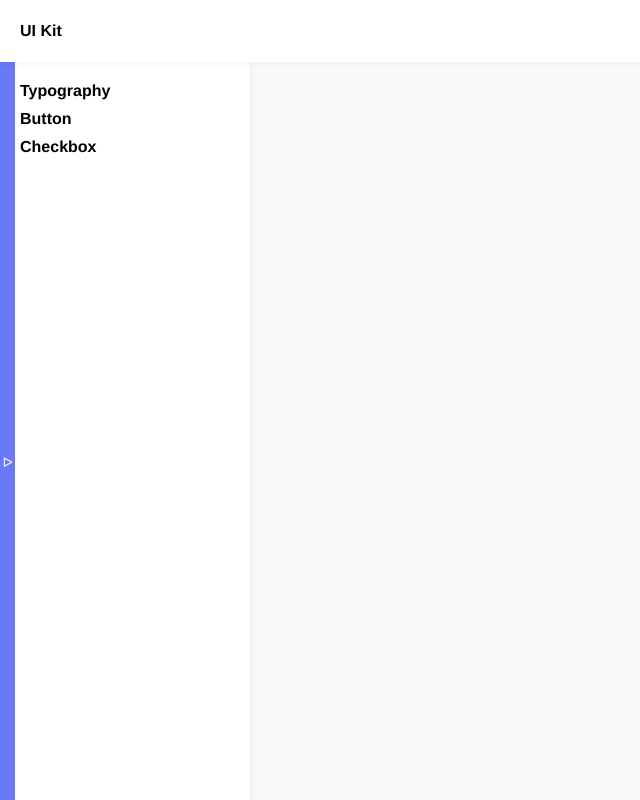
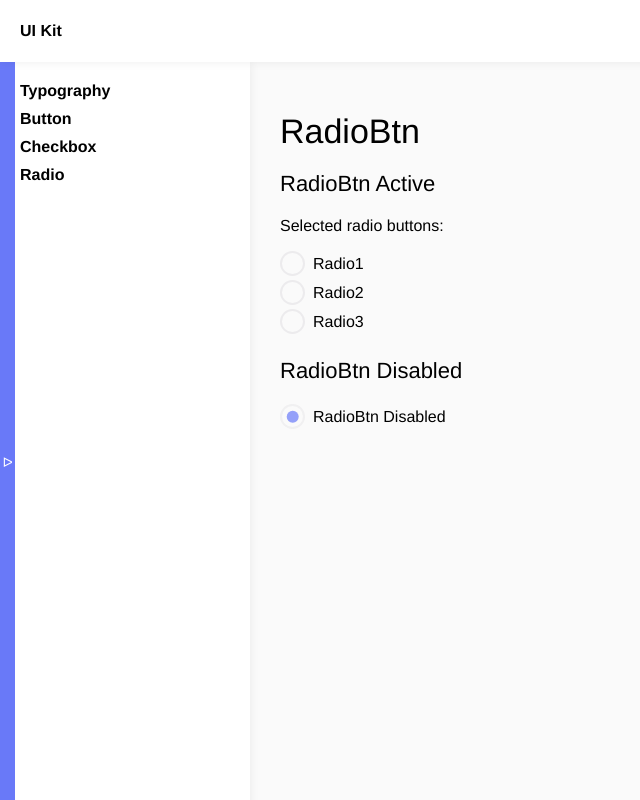
Before and after one commit to Julyme3/ui-components, a Vue app: page /radio in a window 1280 px wide. Shown: the whole page, without its empty margins (0-640 px from the left). Built offline with nearby package versions, Linux system fonts and the light colour scheme.

Commit message:
added RadioBtn component

```diff
--- a/src/components/layout/sidebar/Sidebar.vue
+++ b/src/components/layout/sidebar/Sidebar.vue
@@ -19,7 +19,11 @@ const links = [
     name: 'Button',
     href: '/button'
   },
-  { name: 'Checkbox', href: '/checkbox' }
+  { name: 'Checkbox', href: '/checkbox' },
+  {
+    name: 'Radio',
+    href: '/radio'
+  }
 ]
 </script>
 
--- /dev/null
+++ b/src/components/radio/RadioBtn.vue
@@ -0,0 +1,88 @@
+<template>
+  <input
+    type="radio"
+    class="radio"
+    :id="value"
+    v-model="localState"
+    :value="value"
+    :name="name"
+    :disabled="disabled"
+  />
+  <label :for="value" class="radio-label">
+    <span class="radio-mark"></span>
+    {{ label || value }}
+  </label>
+</template>
+
+<script setup lang="ts">
+import { computed } from 'vue'
+
+interface Props {
+  value: string
+  name: string
+  modelValue: string
+  label?: string
+  disabled?: boolean
+}
+
+const props = withDefaults(defineProps<Props>(), {
+  label: ''
+})
+
+const emit = defineEmits(['update:modelValue'])
+
+const localState = computed({
+  get() {
+    return props.modelValue
+  },
+  set(value) {
+    emit('update:modelValue', value)
+  }
+})
+</script>
+
+<style scoped lang="less">
+.radio {
+  display: none;
+
+  &-label {
+    display: inline-flex;
+    gap: 8px;
+    align-items: center;
+    user-select: none;
+    cursor: pointer;
+  }
+
+  &-mark {
+    position: relative;
+    height: 25px;
+    width: 25px;
+    border: 2px solid var(--grey);
+    border-radius: 50%;
+
+    &:after {
+      position: absolute;
+      display: block;
+      top: 50%;
+      left: 50%;
+      transform: translate(-50%, -50%);
+      width: 60%;
+      height: 60%;
+      border-radius: 50%;
+      background-color: var(--blue);
+    }
+  }
+
+  &:checked + .radio-label .radio-mark:after {
+    content: '';
+  }
+
+  &:disabled + .radio-label {
+    cursor: not-allowed;
+  }
+
+  &:disabled + .radio-label .radio-mark {
+    opacity: 0.7;
+  }
+}
+</style>
--- a/src/router/index.ts
+++ b/src/router/index.ts
@@ -3,6 +3,7 @@ import HomeView from '@/views/HomeView.vue'
 import ButtonView from '@/views/ButtonView.vue'
 import TypographyView from '@/views/TypographyView.vue'
 import CheckboxView from '@/views/CheckboxView.vue'
+import RadioBtnView from '@/views/RadioBtnView.vue'
 
 const router = createRouter({
   history: createWebHistory(import.meta.env.BASE_URL),
@@ -26,6 +27,11 @@ const router = createRouter({
       path: '/checkbox',
       name: 'Checkbox',
       component: CheckboxView
+    },
+    {
+      path: '/radio',
+      name: 'Radio',
+      component: RadioBtnView
     }
   ]
 })
--- a/src/views/CheckboxView.vue
+++ b/src/views/CheckboxView.vue
@@ -2,19 +2,12 @@
   <h1 class="heading-1">Checkbox</h1>
   <h2 class="heading-2">Checkbox Active</h2>
   <div class="line">
-    <Checkbox
-      label="Checkbox"
-      id="checkboxActive"
-      name="checkboxActive"
-      value="I like it"
-      v-model="checkboxActive"
-    />
+    <Checkbox label="Checkbox" name="checkboxActive" value="I like it" v-model="checkboxActive" />
   </div>
   <h2 class="heading-2">Checkbox Disabled</h2>
   <div class="line">
     <Checkbox
       label="Checkbox"
-      id="checkboxDisabled"
       name="checkboxDisabled"
       value="I like it"
       :disabled="checkboxDisabled"
@@ -31,7 +24,6 @@
     <p>Switch: {{ switchProfessional }}</p>
     <checkbox
       label="I'm a professional"
-      id="switch"
       name="switch"
       value="I'm a professional"
       type="switch"
--- /dev/null
+++ b/src/views/RadioBtnView.vue
@@ -0,0 +1,30 @@
+<template>
+  <h1 class="heading-1">RadioBtn</h1>
+  <h2 class="heading-2">RadioBtn Active</h2>
+  <p>Selected radio buttons: {{ radioChecked }}</p>
+  <div class="line-block" v-for="radio in radioOptions" :key="radio">
+    <RadioBtn v-model="radioChecked" :label="radio" :value="radio" name="radioBtn" />
+  </div>
+  <h2 class="heading-2">RadioBtn Disabled</h2>
+  <div class="line-block">
+    <RadioBtn
+      v-model="radioDisabledChecked"
+      label="RadioBtn Disabled"
+      value="RadioBtnDisabled"
+      name="radioBtnDisabled"
+      :disabled="radioDisabled"
+    />
+  </div>
+</template>
+
+<script setup lang="ts">
+import RadioBtn from '@/components/radio/RadioBtn.vue'
+import { ref } from 'vue'
+
+const radioOptions = ['Radio1', 'Radio2', 'Radio3']
+const radioChecked = ref('')
+const radioDisabled = ref(true)
+const radioDisabledChecked = ref('RadioBtnDisabled')
+</script>
+
+<style scoped lang="less"></style>
```
